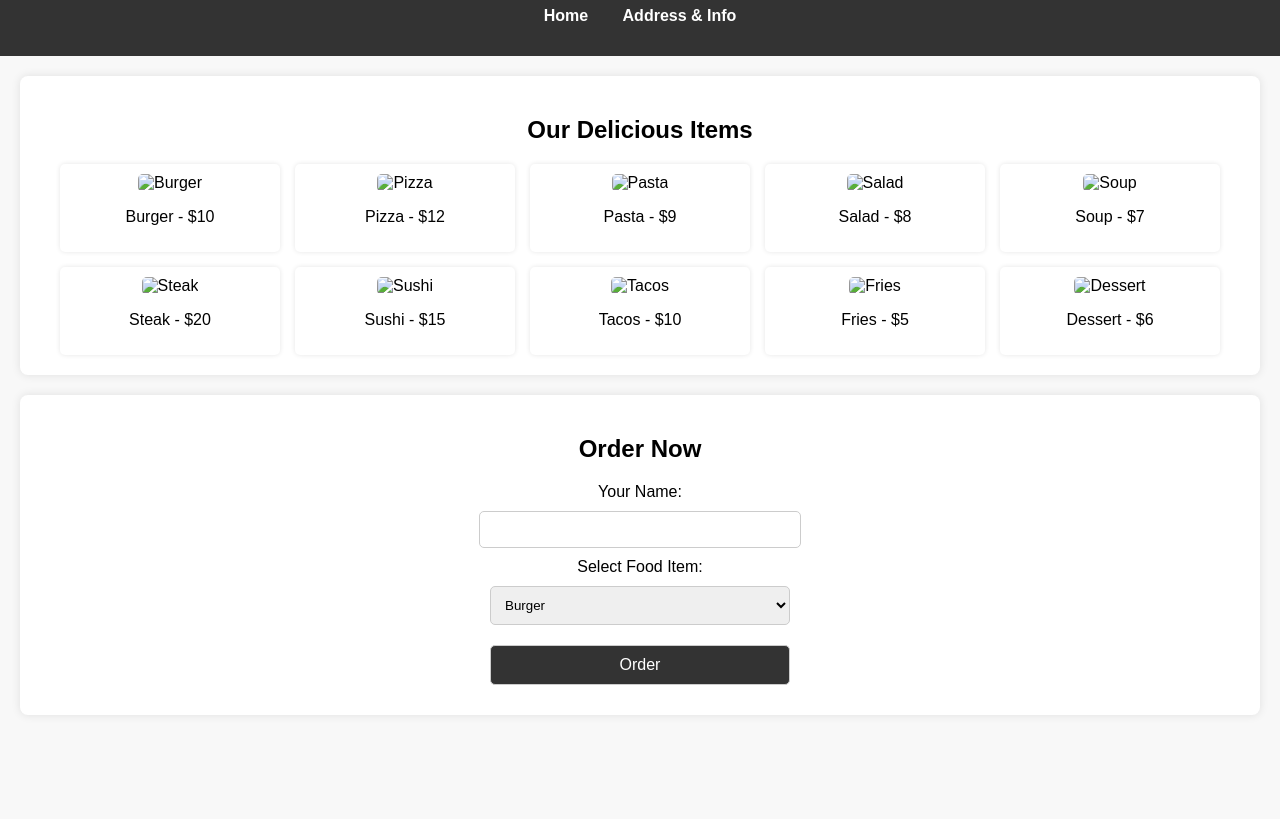
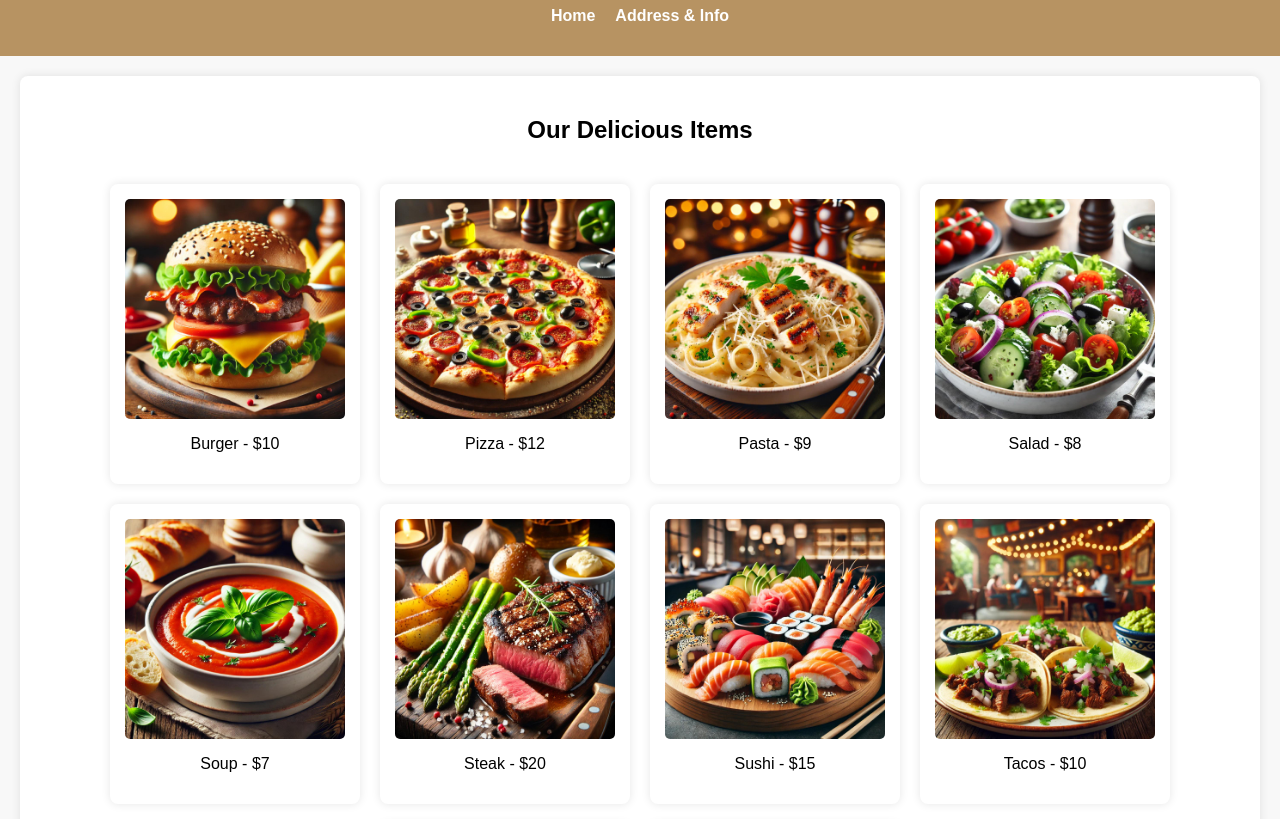
Before and after one commit to IrynaKravets/Nordic-Bites, a plain HTML site: page menu.html in a window 1280 px wide. Shown: the part 88-907 px from the top of the page. Before the commit the page ends 823 px from the top, so only its background shows below. Drawn offline with Linux system fonts and the light colour scheme.

Commit message:
improved menu page, aded phone number and changed css

```diff
--- a/menu.html
+++ b/menu.html
@@ -19,26 +19,33 @@
     <section>
         <h2>Our Delicious Items</h2>
         <div class="menu-items">
-            <div class="item"><img src="burger.jpg" alt="Burger"><p>Burger - $10</p></div>
-            <div class="item"><img src="pizza.jpg" alt="Pizza"><p>Pizza - $12</p></div>
-            <div class="item"><img src="pasta.jpg" alt="Pasta"><p>Pasta - $9</p></div>
-            <div class="item"><img src="salad.jpg" alt="Salad"><p>Salad - $8</p></div>
-            <div class="item"><img src="soup.jpg" alt="Soup"><p>Soup - $7</p></div>
-            <div class="item"><img src="steak.jpg" alt="Steak"><p>Steak - $20</p></div>
-            <div class="item"><img src="sushi.jpg" alt="Sushi"><p>Sushi - $15</p></div>
-            <div class="item"><img src="tacos.jpg" alt="Tacos"><p>Tacos - $10</p></div>
-            <div class="item"><img src="fries.jpg" alt="Fries"><p>Fries - $5</p></div>
-            <div class="item"><img src="dessert.jpg" alt="Dessert"><p>Dessert - $6</p></div>
+            <div class="item"><img src="images/burger.jpg" alt="Burger"><p>Burger - $10</p></div>
+            <div class="item"><img src="images/pizza.jpg" alt="Pizza"><p>Pizza - $12</p></div>
+            <div class="item"><img src="images/pasta.jpg" alt="Pasta"><p>Pasta - $9</p></div>
+            <div class="item"><img src="images/salad.jpg" alt="Salad"><p>Salad - $8</p></div>
+            <div class="item"><img src="images/soup.jpg" alt="Soup"><p>Soup - $7</p></div>
+            <div class="item"><img src="images/steak.jpg" alt="Steak"><p>Steak - $20</p></div>
+            <div class="item"><img src="images/sushi.jpg" alt="Sushi"><p>Sushi - $15</p></div>
+            <div class="item"><img src="images/tacos.jpg" alt="Tacos"><p>Tacos - $10</p></div>
+            <div class="item"><img src="images/fries.jpg" alt="Fries"><p>Fries - $5</p></div>
+            <div class="item"><img src="images/dessert.jpg" alt="Dessert"><p>Dessert - $6</p></div>
+
         </div>
     </section>
     <section>
         <h2>Order Now</h2>
-        <form id="order-form" action="#" method="POST">
-            <label for="name">Your Name:</label>
-            <input type="text" id="name" required>
+        <form id="order-form">
+            <label for="name">Your Name:
+            </label>
+            <input type="text" id="name" placeholder="Enter your name" required>
+
+            <label for="phone">Your Phone:
+            </label>
+            <input type="text" id="name" placeholder="Phone" required>
 
             <label for="food">Select Food Item:</label>
             <select id="food">
+                <option>Select</option>
                 <option>Burger</option>
                 <option>Pizza</option>
                 <option>Pasta</option>
--- a/styles.css
+++ b/styles.css
@@ -8,20 +8,19 @@ body {
 }
 
 header {
-    background-color: #333;
+    background-color: #b38d59f0;
     color: white;
     padding: 15px 0;
     text-align: center;
 }
 
+/* Navigation Bar */
 nav ul {
+    display: flex;
+    justify-content: center;
+    gap: 20px;
+    padding: 0;
     list-style: none;
-    padding: 0;
-}
-
-nav ul li {
-    display: inline;
-    margin: 0 15px;
 }
 
 nav ul li a {
@@ -30,6 +29,7 @@ nav ul li a {
     font-weight: bold;
 }
 
+/* Section Styling */
 section {
     margin: 20px;
     padding: 20px;
@@ -38,21 +38,29 @@ section {
     box-shadow: 0 0 10px rgba(0, 0, 0, 0.1);
 }
 
-/* Menu Items */
+/* Menu Items Grid */
 .menu-items {
     display: flex;
     flex-wrap: wrap;
     justify-content: center;
-    gap: 15px;
+    gap: 20px;
+    padding: 20px;
+}
+
+h1 {
+    font-family: 'Dancing Script', serif;
 }
 
 .item {
-    background: #fff;
-    padding: 10px;
-    border-radius: 5px;
-    box-shadow: 0 0 5px rgba(0, 0, 0, 0.1);
+    background: white;
+    padding: 15px;
+    border-radius: 8px;
+    box-shadow: 0 0 10px rgba(0, 0, 0, 0.1);
     text-align: center;
-    width: 200px;
+    width: 220px;
+    display: flex;
+    flex-direction: column;
+    align-items: center;
 }
 
 .item img {
@@ -61,11 +69,13 @@ section {
     border-radius: 5px;
 }
 
-/* Form Styles */
+/* Order Form Styling */
 form {
     display: flex;
     flex-direction: column;
     align-items: center;
+    max-width: 400px;
+    margin: auto;
 }
 
 input, select, button {
```
